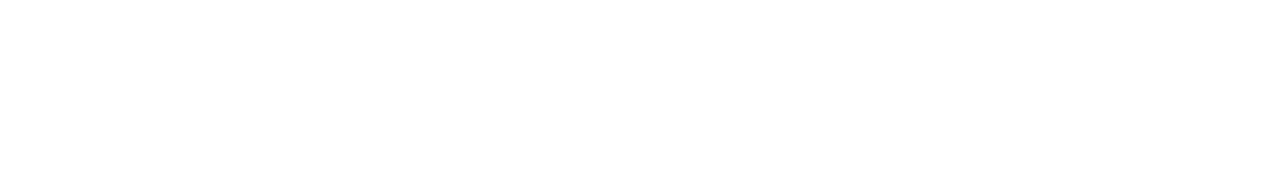
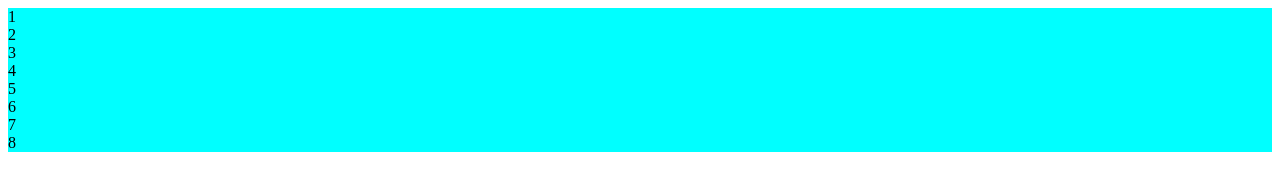
Before and after one commit to BjoseAntonio/HTML_CSS, a plain HTML site: page curso_css grid-mdudev/seccion1/index.html in a window 1280 px wide. Drawn offline with Linux system fonts and the light colour scheme.

Commit message:
HTML_CSS

```diff
--- a/curso_css grid-mdudev/seccion1/index.html
+++ b/curso_css grid-mdudev/seccion1/index.html
@@ -5,8 +5,18 @@
     <meta name="viewport" content="width=
     , initial-scale=1.0">
     <title>Grid</title>
+    <link rel="stylesheet" href="style.css">
 </head>
 <body>
-
+    <article >
+        <div>1</div>
+        <div>2</div>
+        <div>3</div>
+        <div>4</div>
+        <div>5</div>
+        <div>6</div>
+        <div>7</div>
+        <div>8</div>
+    </article>
 </body>
 </html>
--- a/curso_css grid-mdudev/seccion1/style.css
+++ b/curso_css grid-mdudev/seccion1/style.css
@@ -0,0 +1,4 @@
+article{
+    background-color: aqua;
+
+}
```
